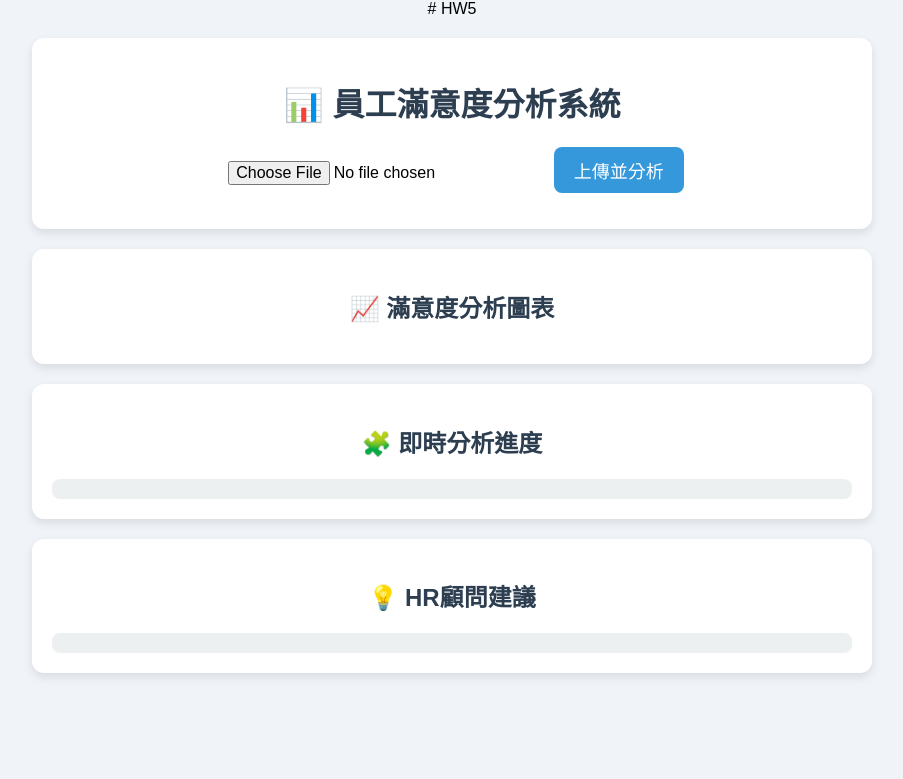
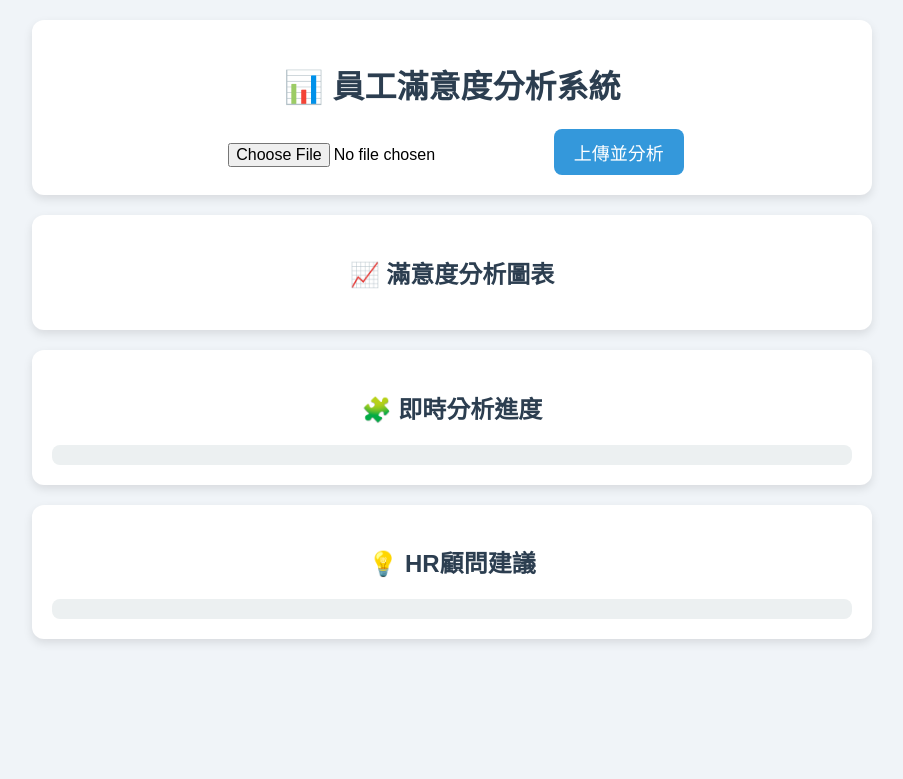
Before and after one commit to Jeremy6789/Employee-AI-Agent, a Flask app: page / in a window 1280 px wide. Shown: the top 779 px of the page, without its empty margins (188-1091 px from the left). Run offline with Flask 3, Linux system fonts and the light colour scheme; some libraries are stand-ins or nearby versions.

Commit message:
Update index.html

```diff
--- a/EMO/templates/index.html
+++ b/EMO/templates/index.html
@@ -1,4 +1,3 @@
-# HW5
 <!DOCTYPE html>
 <html lang="zh-TW">
 <head>
```
